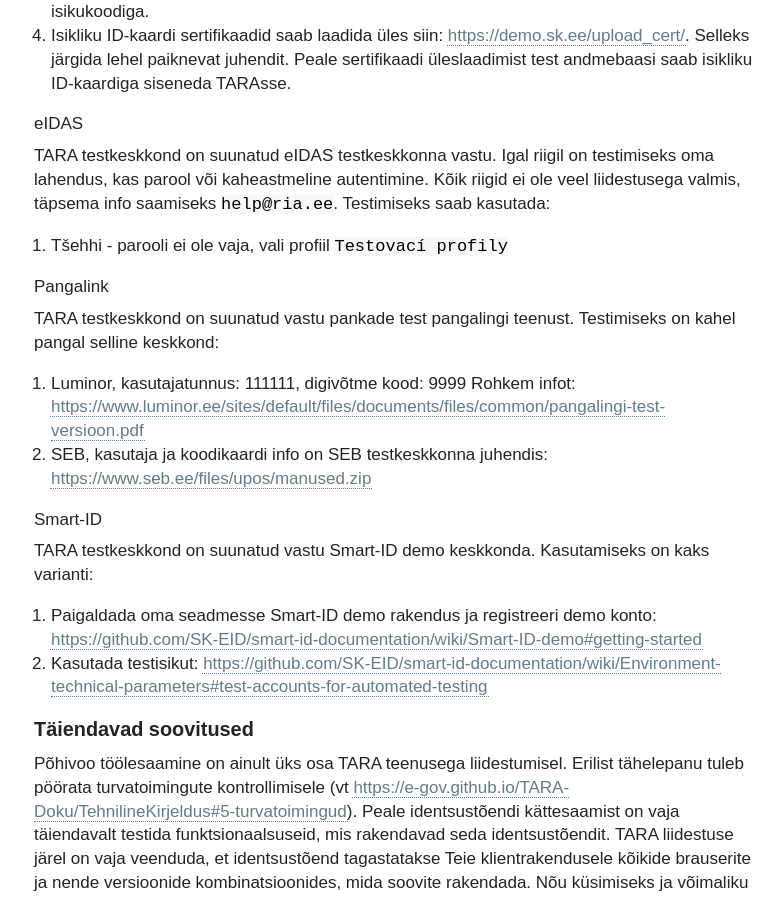
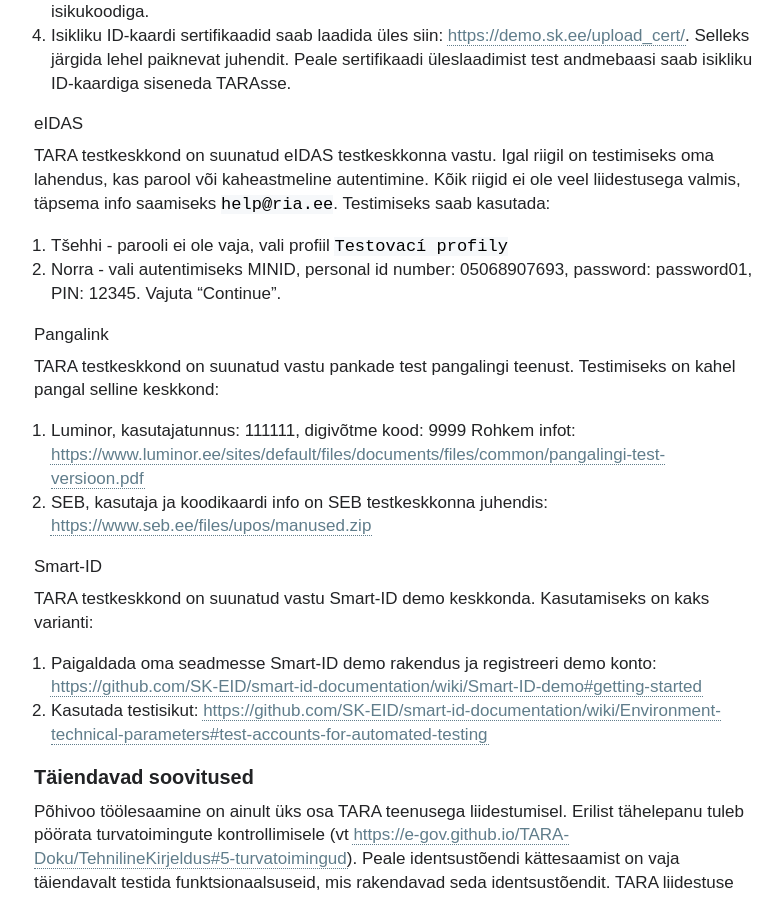
Before and after one commit to e-gov/TARA-Doku, a Jekyll site: the page built from Testimine.md, in a window 1280 px wide and 900 px high, scrolled down 2436 px. Shown: the whole window, without its empty margins (0-782 px from the left). Built offline with Jekyll 4.4.1, drawn with Linux system fonts in a browser that asks for light colours; our own code applies the rules of GitHub Pages for plain Markdown files.

Commit message:
Norra testandmed

```diff
--- a/Testimine.md
+++ b/Testimine.md
@@ -58,6 +58,7 @@ TARA testkeskkond on suunatud vastu test-OCSP ja test-DigiDocService teenust. Se
 ### eIDAS
 TARA testkeskkond on suunatud eIDAS testkeskkonna vastu. Igal riigil on testimiseks oma lahendus, kas parool või kaheastmeline autentimine. Kõik riigid ei ole veel liidestusega valmis, täpsema info saamiseks `help@ria.ee`. Testimiseks saab kasutada:
 1. Tšehhi - parooli ei ole vaja, vali profiil `Testovací profily`
+2. Norra - vali autentimiseks MINID, personal id number: 05068907693, password: password01, PIN: 12345. Vajuta "Continue".
 
 ### Pangalink
 TARA testkeskkond on suunatud vastu pankade test pangalingi teenust. Testimiseks on kahel pangal selline keskkond:
```
